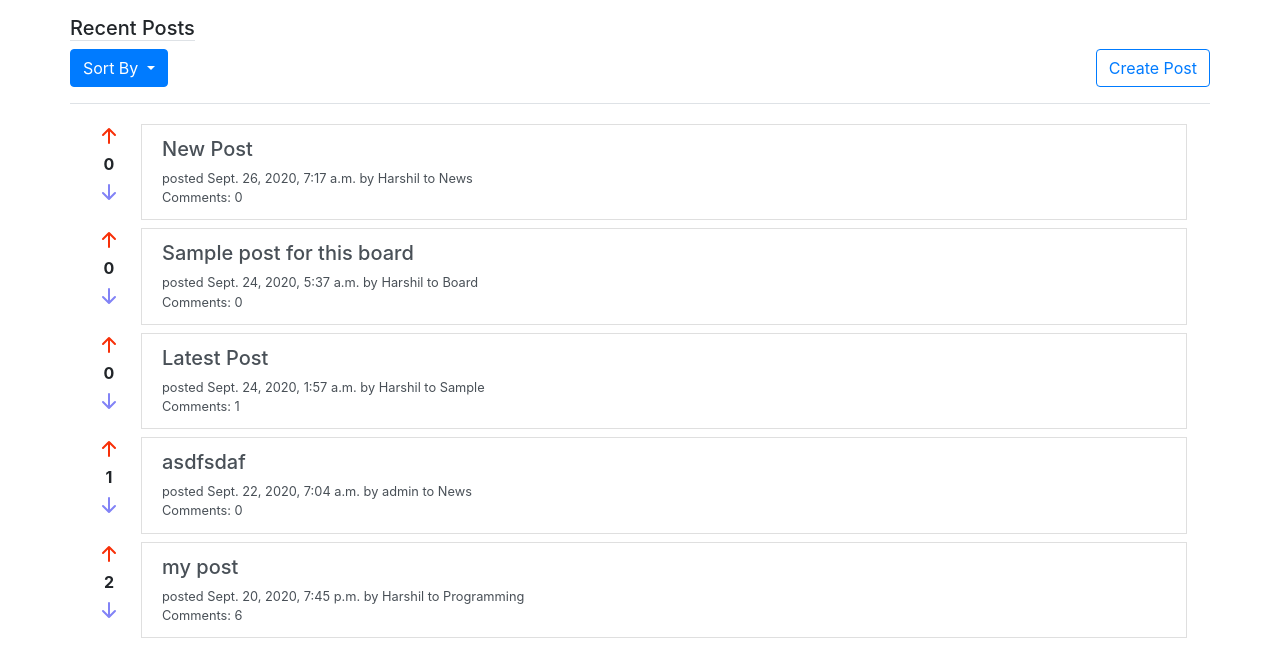
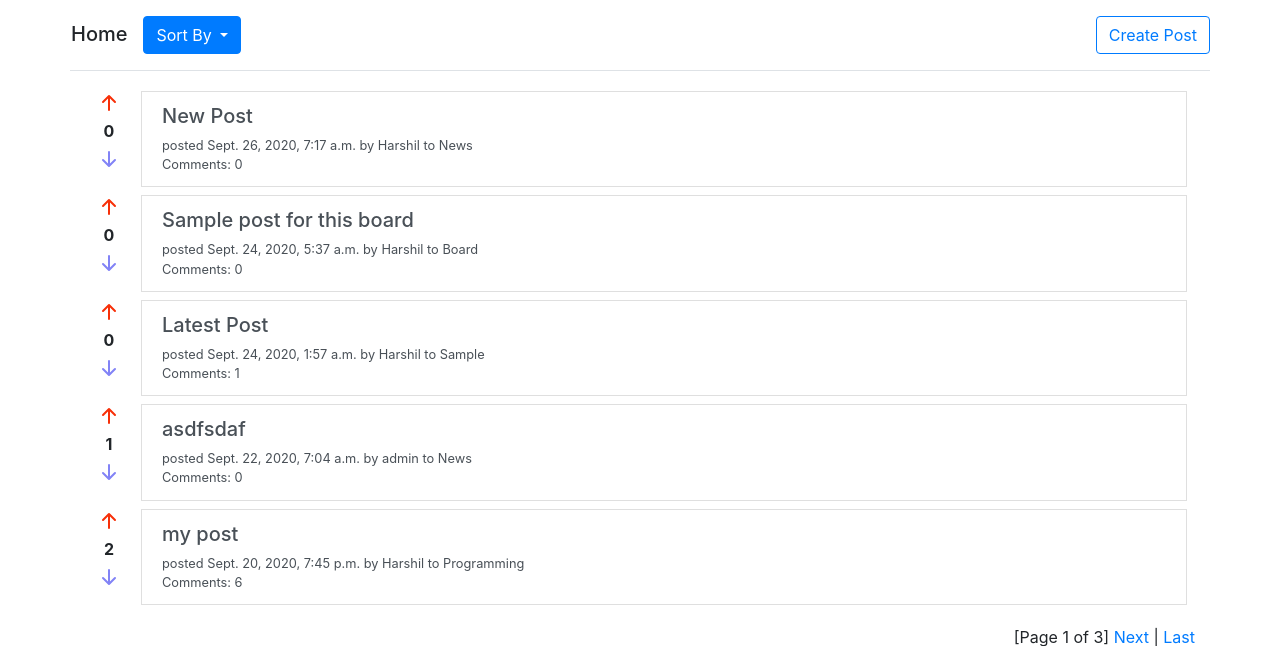
Before and after one commit to HarshilPan07/Django-Blog, a Django app: page / in a window 1280 px wide. Shown: the part 56-702 px from the top of the page. Run offline with Django 3.2, Linux system fonts and the light colour scheme; data comes from the database, SQL or seed files in the repository; both versions use the stored data as it was after the commit; some libraries are stand-ins or nearby versions.

Commit message:
added proper "sort by" drop down buttons with active status

```diff
--- a/blog/templates/blog/home.html
+++ b/blog/templates/blog/home.html
@@ -3,19 +3,25 @@
 {% block header %}
     <div class='row py-3 border-bottom'>
         <div class='mr-auto'>
-            <div class="dropdown">
-                {% if request.resolver_match.url_name == 'top-all-view' %}
-                    <h5 class='border-bottom'>Top Posts</h5>
-                {% else %}
-                    <h5 class='border-bottom'>Recent Posts</h5>
-                {% endif %}
+            <div class="row dropdown">
+                <h5 class='align-self-end mx-3'>Home</h5>
                 <button class="btn btn-primary dropdown-toggle" type="button" id="dropdownMenuButton" data-toggle="dropdown" aria-haspopup="true" aria-expanded="false">
                     Sort By
                 </button>
                 <div class="dropdown-menu" aria-labelledby="dropdownMenuButton">
-                    <a class="dropdown-item" href="{% url 'home' %}">Recent</a>
-                    <a class="dropdown-item" href="{% url 'home-top-all-view' %}">Top</a>
-                    <a class="dropdown-item" href="#">Controversial</a>
+                    {% if request.resolver_match.url_name == 'home' %}
+                        <a class="dropdown-item active" href="{% url 'home' %}">Recent</a>
+                        <a class="dropdown-item" href="{% url 'home-top-all-view' %}">Top</a>
+                        <a class="dropdown-item" href="#">Controversial</a>
+                    {% elif request.resolver_match.url_name == 'home-top-all-view' %}
+                        <a class="dropdown-item" href="{% url 'home' %}">Recent</a>
+                        <a class="dropdown-item active" href="{% url 'home-top-all-view' %}">Top</a>
+                        <a class="dropdown-item" href="#">Controversial</a>
+                    {% else %}
+                        <a class="dropdown-item" href="{% url 'home' %}">Recent</a>
+                        <a class="dropdown-item" href="{% url 'home-top-all-view' %}">Top</a>
+                        <a class="dropdown-item active" href="#">Controversial</a>
+                    {% endif %}
                 </div>
             </div>
         </div>
```
Also changed, not shown: blog/templates/blog/board_post_list.html (+15 -10 lines), db.sqlite3.
